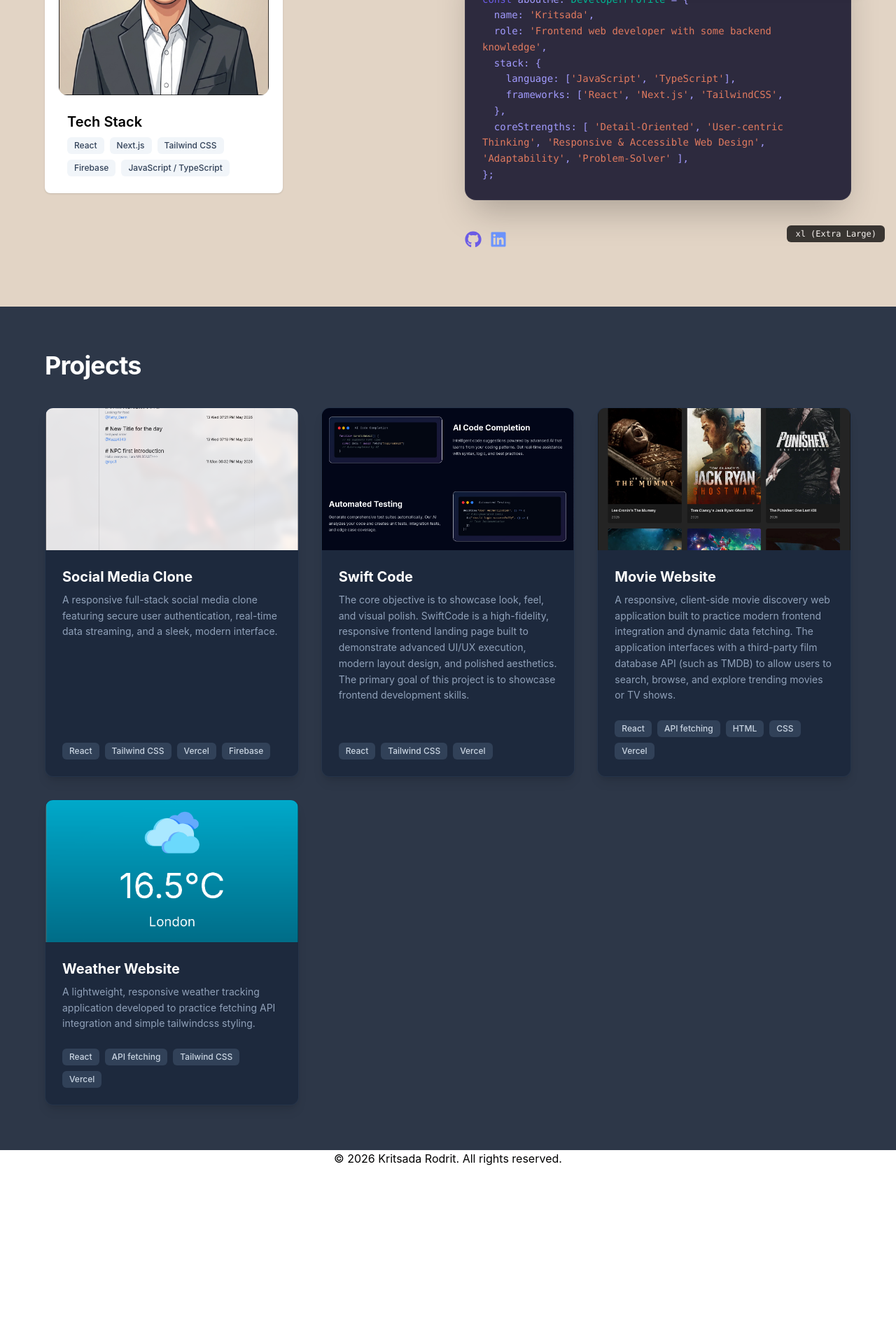
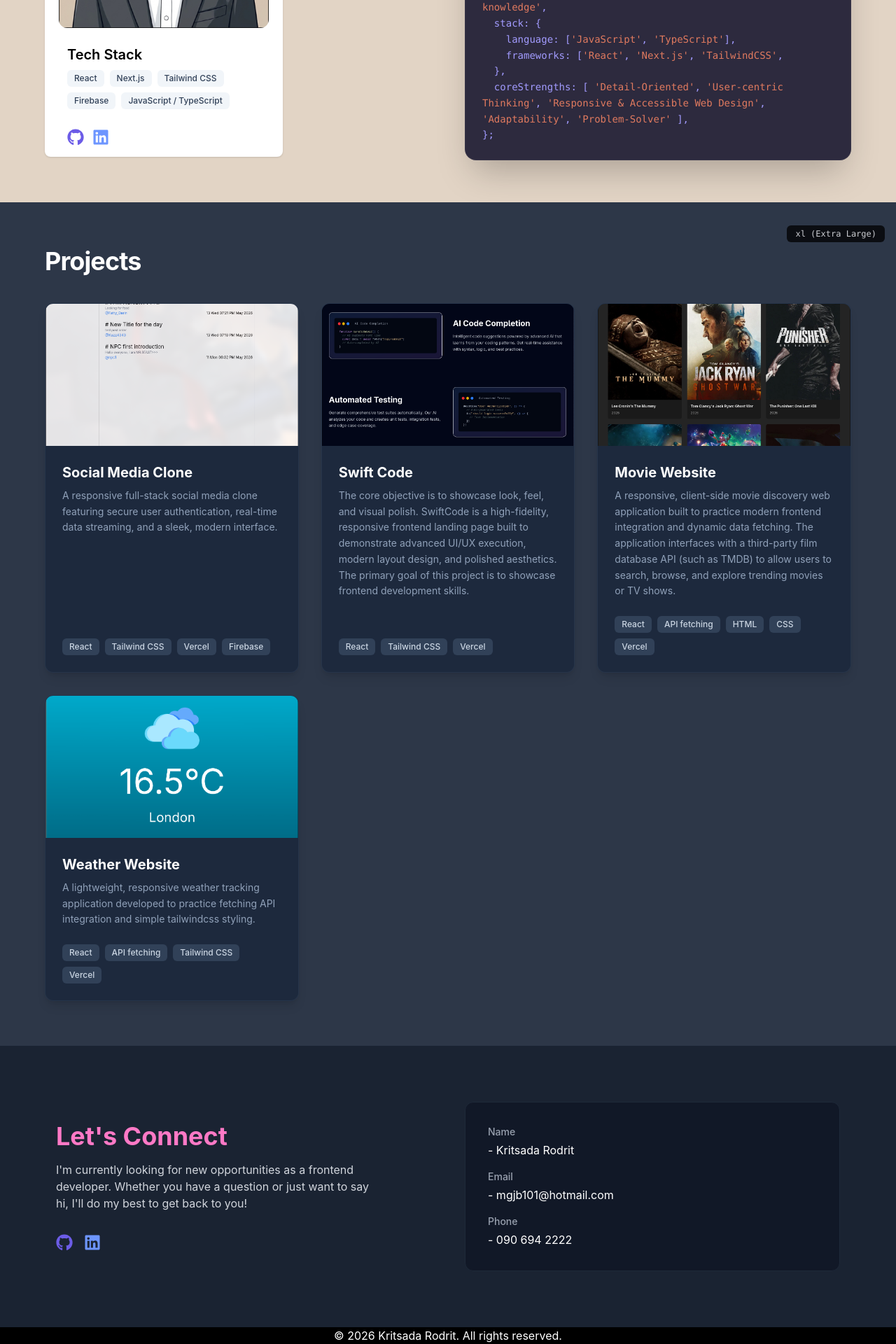
Before and after one commit to Kazz4343/Portfolio, a React app: page / in a window 1280 px wide. Shown: the part 438-2358 px from the top of the page at 70% size. Before the commit the page ends 2105 px from the top, so only its background shows below. Built offline with nearby package versions, Linux system fonts and the light colour scheme; the HTML template or start-up script is replaced by a standard one.

Commit message:
update contact section

```diff
--- a/src/App.jsx
+++ b/src/App.jsx
@@ -1,3 +1,4 @@
+import Contact from "./compents/Contact";
 import Hero from "./compents/Hero";
 import Navbar from "./compents/Navbar";
 import Projects from "./compents/Projects";
@@ -11,6 +12,7 @@ export default function App() {
       <main className="grow">
         <Hero />
         <Projects />
+        <Contact />
       </main>
 
         <footer className="text-center">
@@ -22,7 +24,7 @@ export default function App() {
             <span className="hidden xl:block 2xl:hidden">xl (Extra Large)</span>
             <span className="hidden 2xl:block">2xl (Huge)</span>
           </div>
-          <p>© 2026 Kritsada Rodrit. All rights reserved.</p>
+          <p className="bg-black text-white">© 2026 Kritsada Rodrit. All rights reserved.</p>
         </footer>
     </div>
   )
--- /dev/null
+++ b/src/compents/Contact.jsx
@@ -0,0 +1,51 @@
+import { FaGithub } from "react-icons/fa";
+import { FaLinkedin } from "react-icons/fa";
+
+export default function Contact() {
+  return (
+    <section id="contact" className="py-20 bg-[#1a2332] text-white">
+      <div className="max-w-6xl mx-auto px-4 grid md:grid-cols-2 gap-12">
+
+        {/* Left Column: Text & Socials */}
+        <div className="flex flex-col justify-center">
+          <h2 className="text-4xl font-bold mb-4 text-[#ff79c6]">Let's Connect</h2>
+          <p className="text-gray-300 mb-8 max-w-md">
+            I'm currently looking for new opportunities as a frontend developer.
+            Whether you have a question or just want to say hi, I'll do my best to get back to you!
+          </p>
+          <div className="flex gap-4">
+            <a href="https://github.com/Kazz4343"
+              target="_blank"
+              className="flex items-center text-2xl text-[#6C5CE7]"
+            >
+              <FaGithub />
+            </a>
+            <a href="https://www.linkedin.com/in/kritsada-rodrit-1b647923a/"
+              target="_blank"
+              className="flex items-center text-2xl text-[#6D95FF]"
+            >
+              <FaLinkedin />
+            </a>
+          </div>
+        </div>
+
+        {/* Right Column: Form */}
+        <form className="space-y-4 bg-[#111827] p-8 rounded-xl border border-gray-800">
+          <div>
+            <label className="block text-sm font-medium mb-1 text-gray-400">Name</label>
+            <p> - Kritsada Rodrit</p>
+          </div>
+          <div>
+            <label className="block text-sm font-medium mb-1 text-gray-400">Email</label>
+            <p> - mgjb101@hotmail.com</p>
+          </div>
+          <div>
+            <label className="block text-sm font-medium mb-1 text-gray-400">Phone</label>
+            <p> - 090 694 2222</p>
+          </div>
+        </form>
+
+      </div>
+    </section>
+  );
+}
--- a/src/compents/Hero.jsx
+++ b/src/compents/Hero.jsx
@@ -5,7 +5,7 @@ import TerminalClone from "./TerminalClone"
 
 export default function Hero() {
   return (
-    <section id="Hero" className="w-full bg-[#E2D4C5] py-12 px-4 md:px-16 min-h-screen flex items-center justify-center">
+    <section id="Hero" className="w-full bg-[#E2D4C5] py-15 px-4 md:px-16 flex items-center justify-center">
       <div className="grid grid-cols-1 lg:grid-cols-2 gap-12 items-center max-w-6xl w-full">
 
         {/* Left side content */}
@@ -14,6 +14,7 @@ export default function Hero() {
             <div className="grow flex justify-center mt-5">
               <img alt="profile" src="/Profile.png" className="h-75 w-75 rounded-xl"/>
             </div>
+
             <div className="flex flex-col gap-2 mt-2 mx-4 mb-2">
               <h2 className="grow text-xl font-semibold">Tech Stack</h2>
               <ul className="flex flex-wrap gap-2 text-xs font-medium">
@@ -24,10 +25,25 @@ export default function Hero() {
                 <li className="bg-slate-100 text-slate-700 px-2.5 py-1 rounded-md">JavaScript / TypeScript</li>
               </ul>
             </div>
+
+            <div className="flex gap-3 mt-1 ml-4">
+              <a href="https://github.com/Kazz4343"
+                target="_blank"
+                className="flex items-center text-2xl text-[#6C5CE7]"
+              >
+                <FaGithub />
+              </a>
+              <a href="https://www.linkedin.com/in/kritsada-rodrit-1b647923a/"
+                target="_blank"
+                className="flex items-center text-2xl text-[#6D95FF]"
+              >
+                <FaLinkedin />
+              </a>
+            </div>
           </div>
         </div>
         {/* Right side content */}
-        <div className="flex flex-col gap-6 max-w-xl w-full">
+        <div className="flex flex-col gap-2 max-w-xl w-full">
           <div className="">
             <h1 className="text-4xl lg:text-5xl font-extrabold tracking-tight text-slate-800">Hello, I am Kritsada!</h1>
 
@@ -42,20 +58,6 @@ export default function Hero() {
 
           <TerminalClone />
 
-          <div className="flex gap-3 mt-5">
-            <a href="https://github.com/Kazz4343"
-              target="_blank"
-              className="flex items-center text-2xl text-[#6C5CE7]"
-            >
-              <FaGithub />
-            </a>
-            <a href="https://www.linkedin.com/in/kritsada-rodrit-1b647923a/"
-              target="_blank"
-              className="flex items-center text-2xl text-[#6D95FF]"
-            >
-              <FaLinkedin />
-            </a>
-          </div>
         </div>
       </div>
     </section>
```
